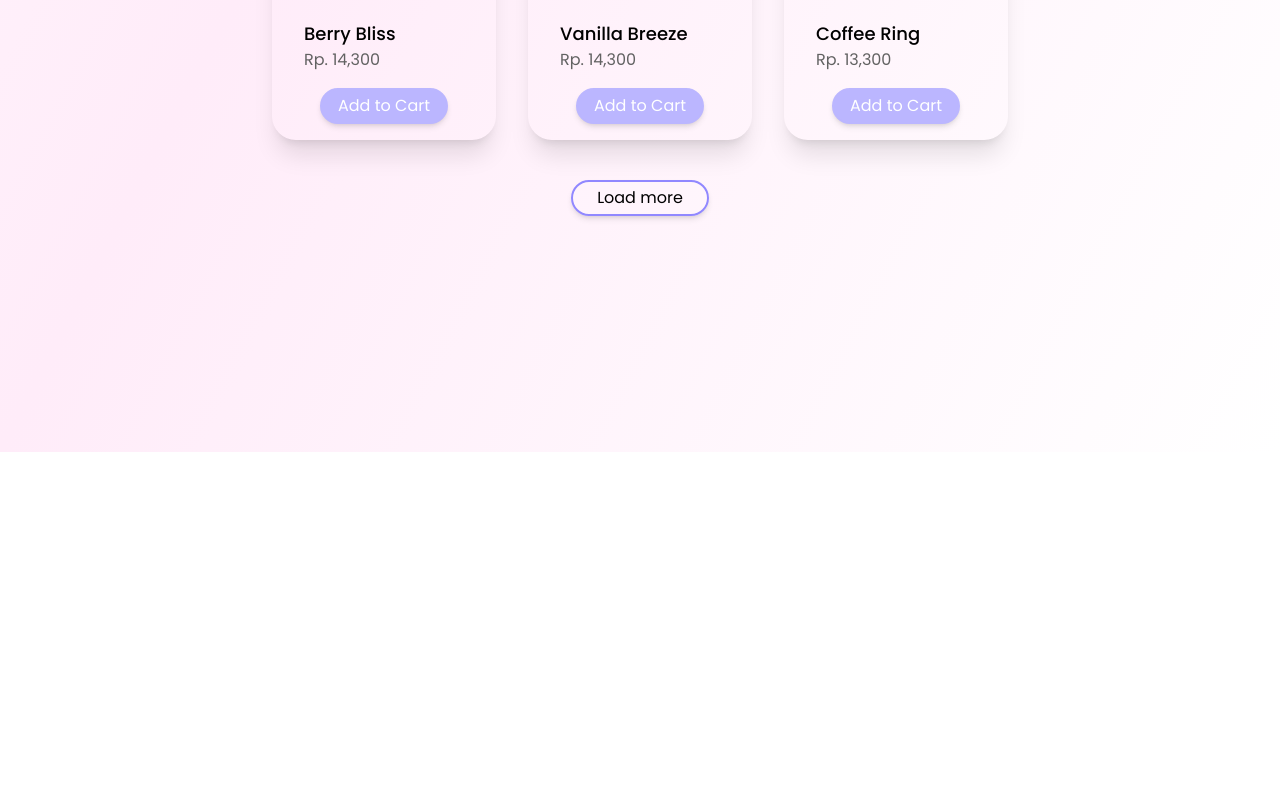
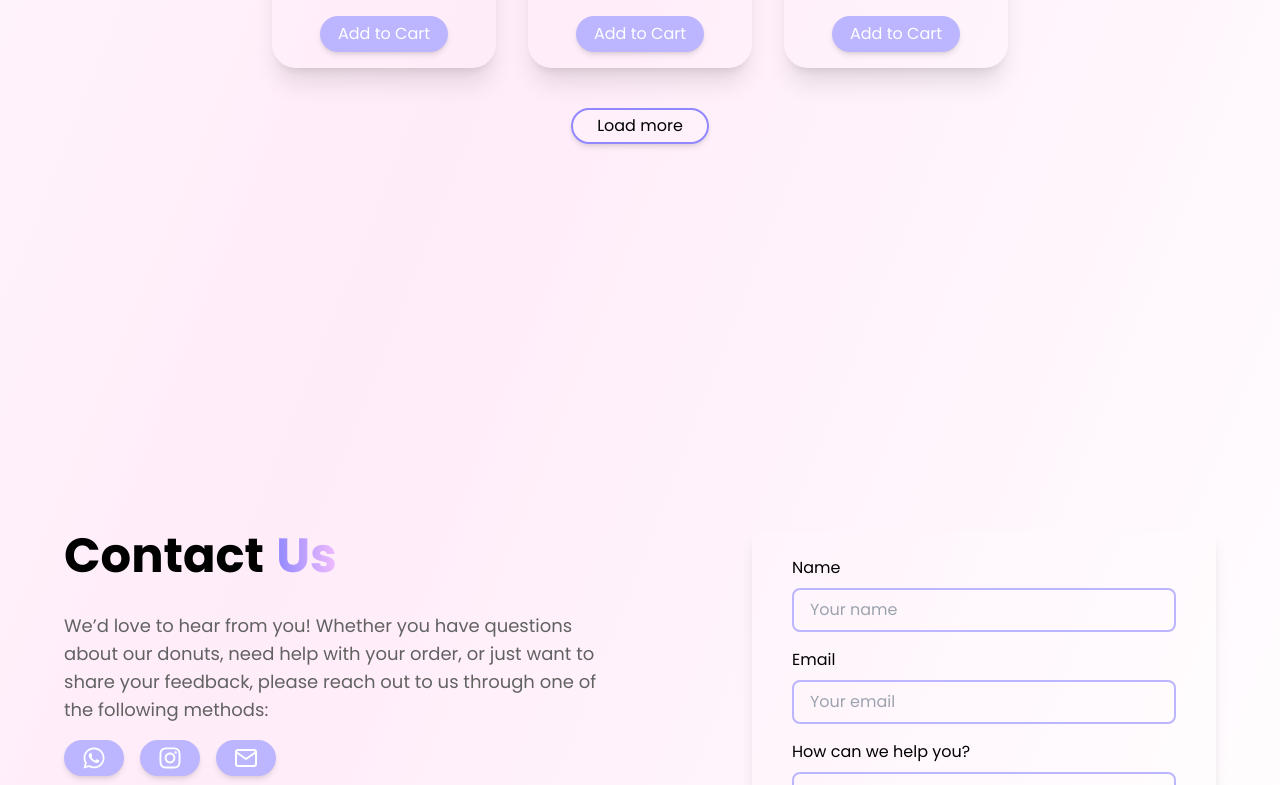
Before and after one commit to axhellyn/final-project-gdsc, a React (Vite) app: page / in a window 1280 px wide. Shown: the part 2012-2797 px from the top of the page. Before the commit the page ends 2464 px from the top, so only its background shows below. Built offline with nearby package versions, Linux system fonts and the light colour scheme.

Commit message:
ui: add contact section

```diff
--- a/src/components/AboutUsSection.jsx
+++ b/src/components/AboutUsSection.jsx
@@ -6,8 +6,8 @@ import Donut from '../assets/donutAboutUs.png'
 
 export default function AboutUsSection() {
   return (
-    <div className='h-screen w-full px-8 md:px-16 py-8 md:py-16'>
-        <div className='w-full h-full flex flex-col gap-10 md:gap-0 md:flex-row items-center'>
+    <div className='min-screen md:h-screen w-full px-8 py-10 md:py-0 md:p-16'>
+        <div className='w-full h-full flex flex-col gap-10 md:gap-0 md:flex-row items-center justify-center'>
             <div className='w-full md:w-1/2 flex flex-col gap-4 md:pr-10'>
                 <div className='flex gap-3'>
                     <h1 className='text-3xl md:text-4xl xl:text-5xl font-bold'>About</h1>
--- /dev/null
+++ b/src/components/ContactUsSection.jsx
@@ -0,0 +1,49 @@
+import React from "react";
+import Button from "./ui/Button";
+import ContactForm from "./ui/ContactForm";
+import SecondaryButton from "./ui/SecondaryButton";
+import { FaInstagram } from "react-icons/fa6";
+import { FiMail } from "react-icons/fi";
+import { FaWhatsapp } from "react-icons/fa";
+
+export default function ContactUsSection() {
+  return (
+    <div className="min-h-screen md:h-screen px-8 py-10 md:px-16 md:py-20">
+      <div className="w-full flex flex-col md:flex-row gap-8 justify-center">
+        <div className="w-full flex flex-col gap-8 md:w-1/2 md:mr-10">
+          <div className="flex gap-3">
+            <h1 className="text-3xl md:text-4xl xl:text-5xl font-bold ">
+              Contact
+            </h1>
+            <h1 className="text-3xl md:text-4xl xl:text-5xl font-bold bg-clip-text text-transparent bg-gradient-to-r from-darkPurple to-pink">
+              Us
+            </h1>
+          </div>
+
+          <div className="flex flex-col gap-4">
+            <p className="text-gray text-base xl:text-lg">
+              We’d love to hear from you! Whether you have questions about our
+              donuts, need help with your order, or just want to share your
+              feedback, please reach out to us through one of the following
+              methods:
+            </p>
+
+            <div className="flex gap-4 items-center">
+              <SecondaryButton
+                textButton={<FaWhatsapp className="h-6 w-6" />}
+              />
+              <SecondaryButton
+                textButton={<FaInstagram className="h-6 w-6" />}
+              />
+              <SecondaryButton textButton={<FiMail className="h-6 w-6" />} />
+            </div>
+          </div>
+        </div>
+
+        <div className="w-full md:w-1/2 flex items-center justify-center md:justify-end">
+          <ContactForm />
+        </div>
+      </div>
+    </div>
+  );
+}
--- a/src/components/ProductList.jsx
+++ b/src/components/ProductList.jsx
@@ -5,7 +5,7 @@ export default function ProductList({onVisible}) {
 
     return (
     <div>
-      <div className="flex flex-wrap items-center justify-center mt-10">
+      <div className="flex flex-wrap items-center justify-center">
           {products.slice(0, onVisible).map((e) => (
             <Product
               key={e.id}
--- a/src/components/ProductsSection.jsx
+++ b/src/components/ProductsSection.jsx
@@ -10,7 +10,7 @@ export default function ProductsSection() {
   }
 
   return (
-    <div className="min-h-screen px-8 md:px-8 py-8 md:py-16 mt-12 md:mt-0">
+    <div className="min-h-screen p-8 md:px-16 md:pb-20">
       <div className="h-full flex flex-col gap-8 flex-wrap items-center justify-center">
         <div className="flex gap-3">
           <h1 className="text-3xl md:text-4xl xl:text-5xl font-bold">Our</h1>
--- /dev/null
+++ b/src/components/ui/ContactForm.jsx
@@ -0,0 +1,30 @@
+import React from "react";
+import Button from "./Button";
+
+export default function ContactForm() {
+  return (
+    <div className="w-full md:w-fit bg-white bg-opacity-10 shadow-lg flex flex-col gap-4 justify-center px-10 py-6 rounded-lg">
+      <div className="flex flex-col gap-2">
+        <label htmlFor="name">Name</label>
+        <input id="name" type="text" className="w-full md:w-80 xl:w-96 border-2 bg-transparent border-purple rounded-lg focus:outline-none py-2 px-4" placeholder="Your name" />
+      </div>
+      <div className="flex flex-col gap-2">
+        <label htmlFor="email">Email</label>
+        <input id="email" type="text" className="w-full md:w-80 xl:w-96 border-2 bg-transparent border-purple rounded-lg focus:outline-none py-2 px-4" placeholder="Your email" />
+      </div>
+      <div className="flex flex-col gap-2">
+        <label htmlFor="message">How can we help you?</label>
+        <textarea
+          className="w-full md:w-80 xl:w-96 resize-none border-2 bg-transparent border-purple rounded-lg focus:outline-none py-2 px-4"
+          id="message"
+          type="text"
+          placeholder="Type your message here.."
+          rows={5}
+        />
+      </div>
+      <div className="flex justify-center">
+        <Button textButton="Send Message" />
+      </div>
+    </div>
+  );
+}
--- a/src/pages/HomePage.jsx
+++ b/src/pages/HomePage.jsx
@@ -3,6 +3,7 @@ import Navbar from '../components/ui/Navbar';
 import HeroSection from '../components/HeroSection';
 import AboutUsSection from '../components/AboutUsSection'
 import ProductsSection from '../components/ProductsSection';
+import ContactUsSection from '../components/ContactUsSection';
 
 function HomePage() {
   return (
@@ -11,6 +12,7 @@ function HomePage() {
     <HeroSection/>
     <AboutUsSection/>
     <ProductsSection/>
+    <ContactUsSection/>
     </div>
   )
 }
```
